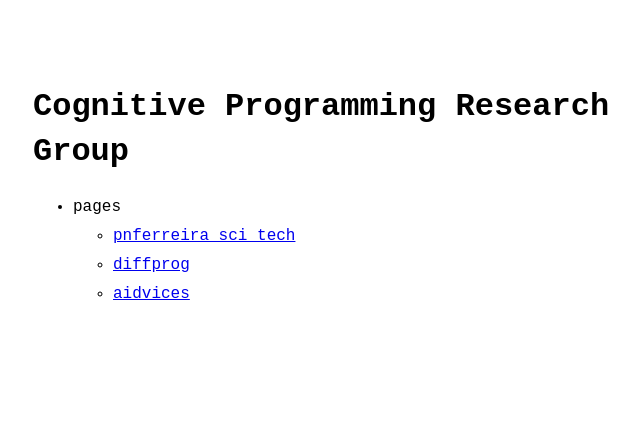
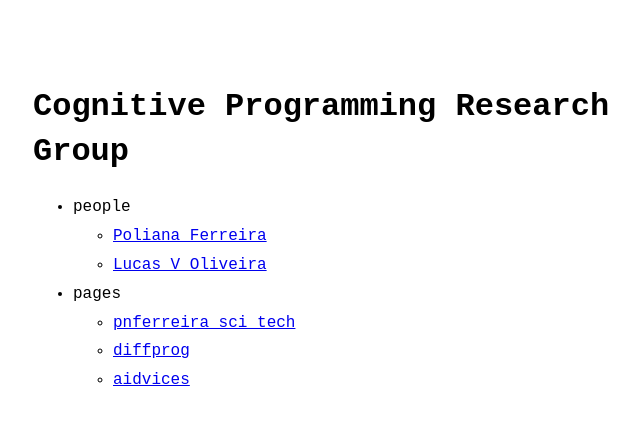
Before and after one commit to cogprog-lab/cogprog-lab.github.io, a Jekyll site: the page built from index.md, in a window 1280 px wide. Shown: the top 425 px of the page, without its empty margins (287-927 px from the left). Built offline with Jekyll 4.4.1, drawn with Linux system fonts in a browser that asks for light colours.

Commit message:
Update menu.yml

```diff
--- a/_data/menu.yml
+++ b/_data/menu.yml
@@ -2,6 +2,12 @@
 # https://github.com/riggraz/no-style-please#customize-the-menu
 
 entries:
+  - title: people
+    entries:
+    - title: Poliana Ferreira
+      url: https://instagram.com/poliana.nferreira
+    - title: Lucas V Oliveira
+      url: https://instagram.com/lucolivi
   - title: pages
     entries:
       - title: pnferreira_sci_tech
```
